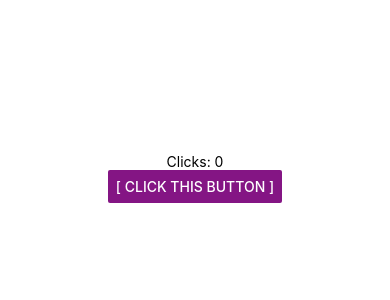
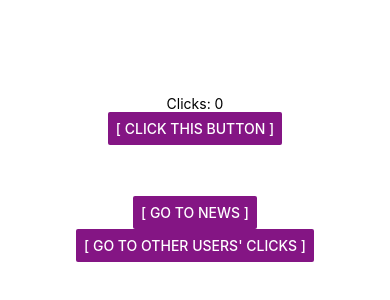
Before and after one commit to linicole74/ButtonClicker, a React Native app: screen / in a window 390 px wide. Shown: the part 244-544 px from the top of the page. Built offline with nearby package versions, Linux system fonts and the light colour scheme.

Commit message:
added buttons to go to news and other users' clicks

```diff
--- a/App.tsx
+++ b/App.tsx
@@ -17,6 +17,21 @@ export default function App() {
         title="[ click this button ]"
         color="#841584"
       />
+      <Text> </Text><Text> </Text><Text> </Text>
+      <Button
+        onPress={() => {
+          Alert.alert("go to news");
+        }}
+        title="[ go to news ]"
+        color="#841584"
+      />
+      <Button
+        onPress={() => {
+          Alert.alert("go to other users' clicks");
+        }}
+        title="[ go to other users' clicks ]"
+        color="#841584"
+      />
     </View>
   );
 }
```
